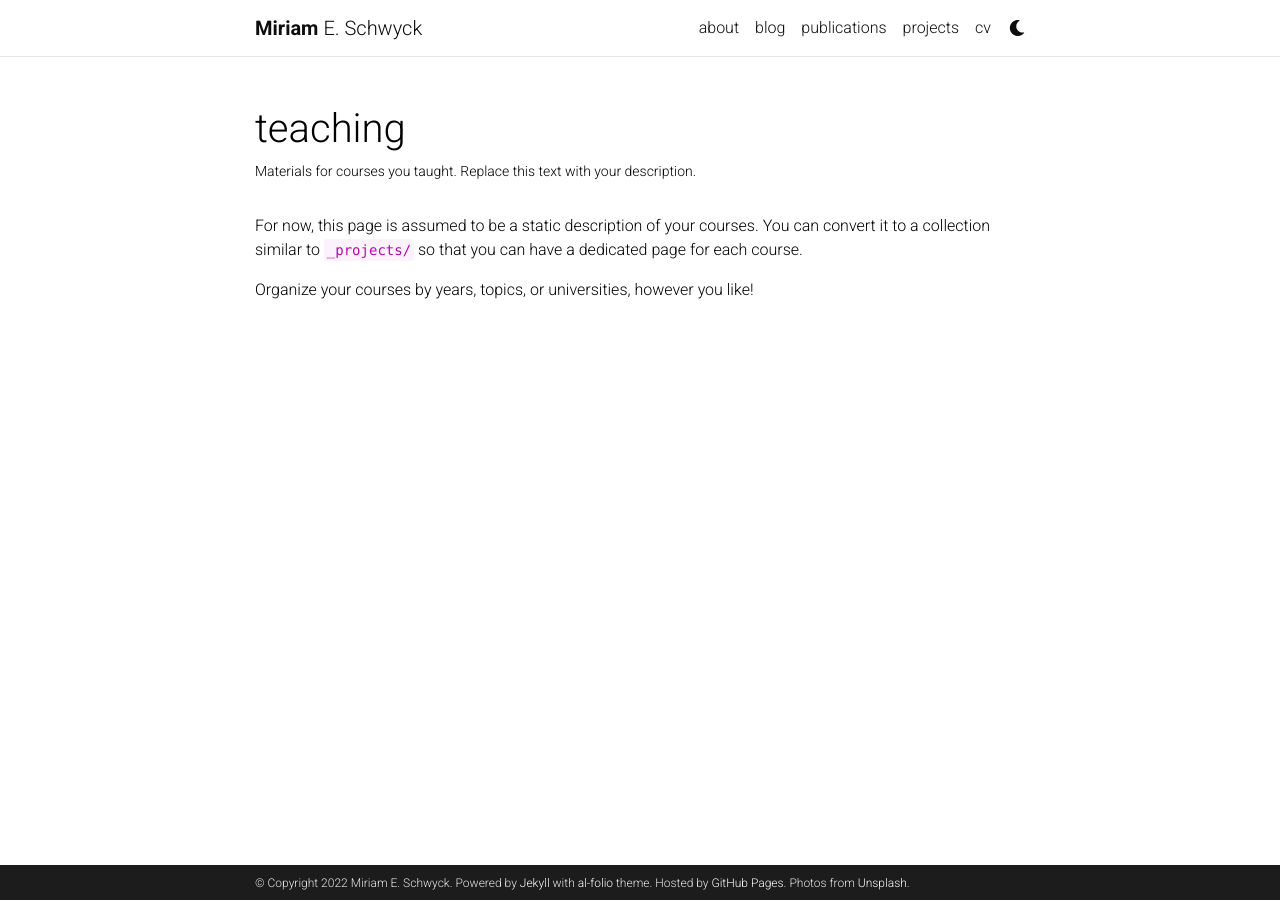
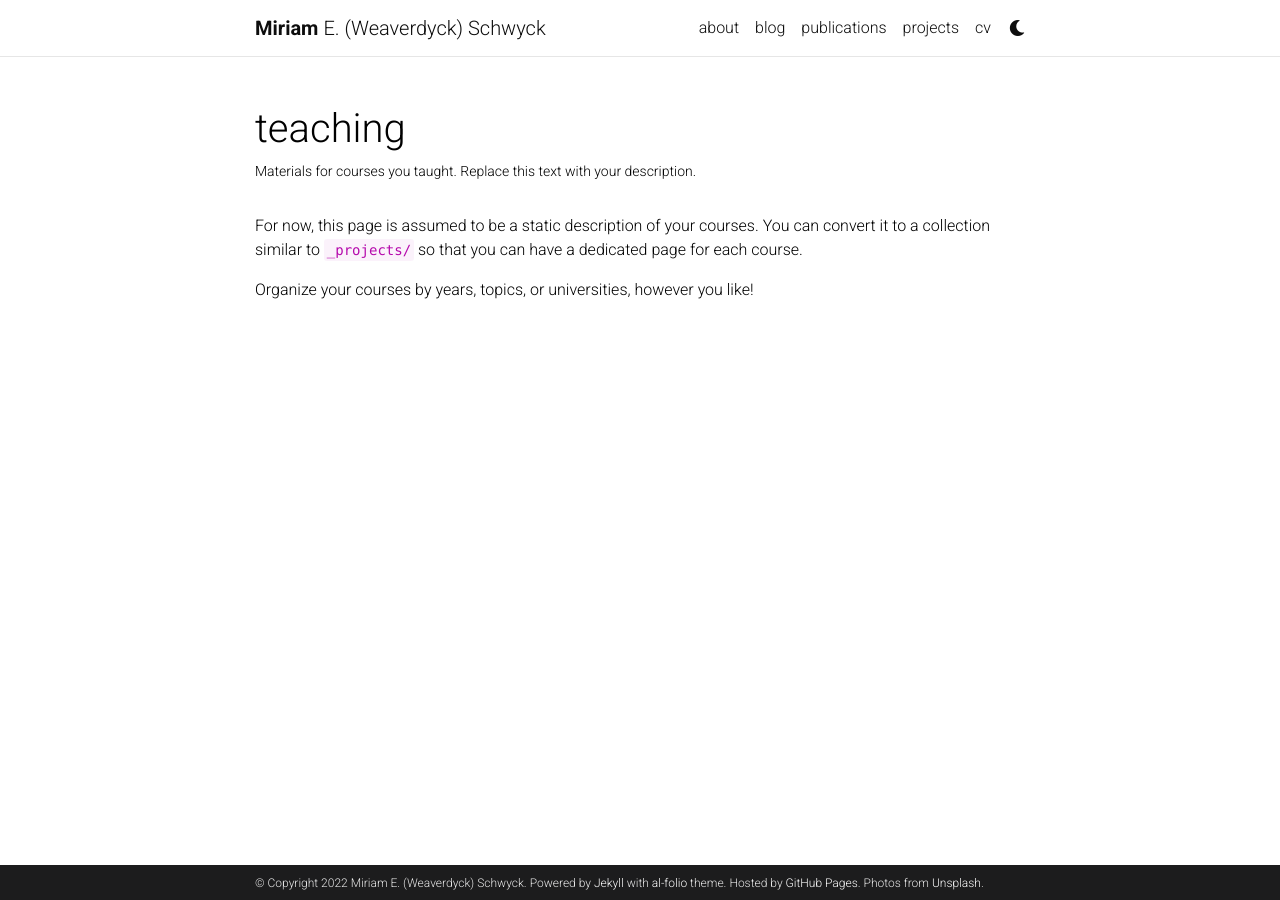
Before and after one commit to mweaverdyck/mweaverdyck.github.io, a Jekyll site: the page built from _pages/teaching.md, in a window 1280 px wide. Built offline with Jekyll 4.4.1, drawn with Linux system fonts in a browser that asks for light colours; comment, search, counter and statistics services are not loaded; a style sheet for code colours, icons or effects is not loaded.

Commit message:
basic info

```diff
--- a/_config.yml
+++ b/_config.yml
@@ -5,7 +5,7 @@
 title: blank # the website title (if blank, full name will be used instead)
 first_name: Miriam
 middle_name: E.
-last_name: Schwyck
+last_name: (Weaverdyck) Schwyck
 email: mweaverdyck@ucla.edu
 description: > # the ">" symbol means to ignore newlines until "footer_text:"
   A simple, whitespace theme for academics. Based on [*folio](https://github.com/bogoli/-folio) design.
```
